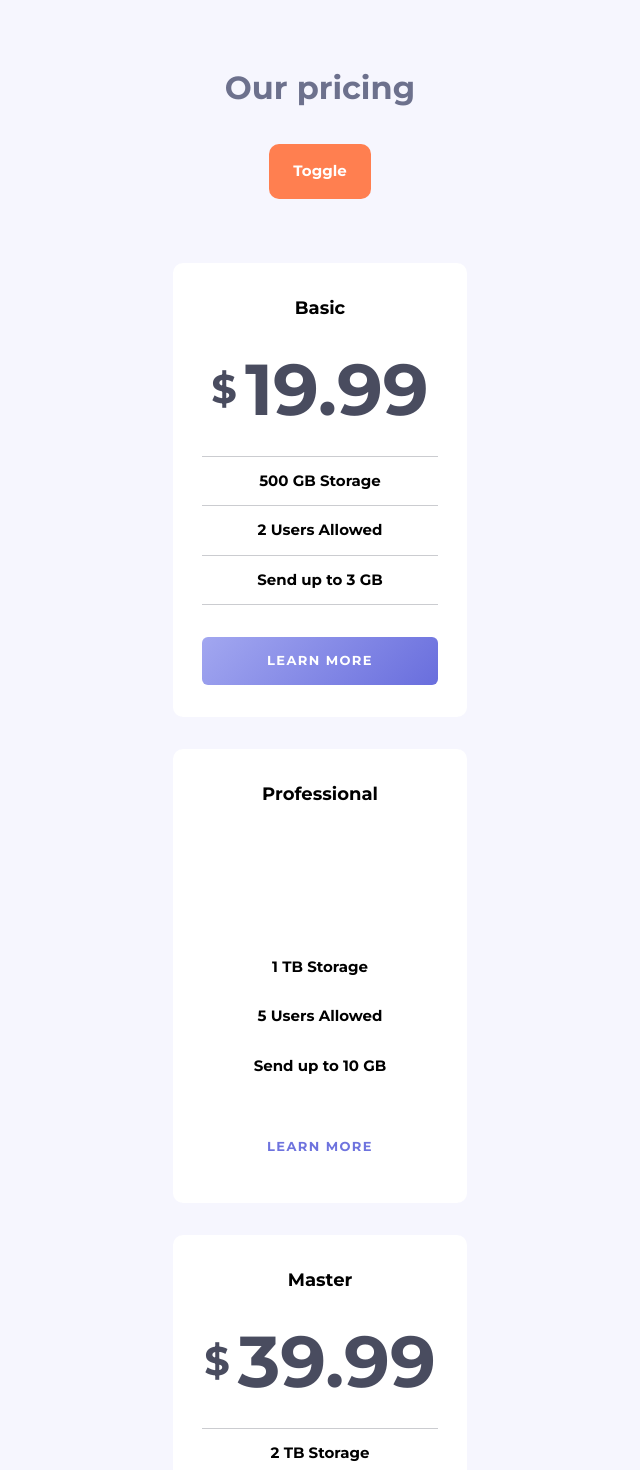
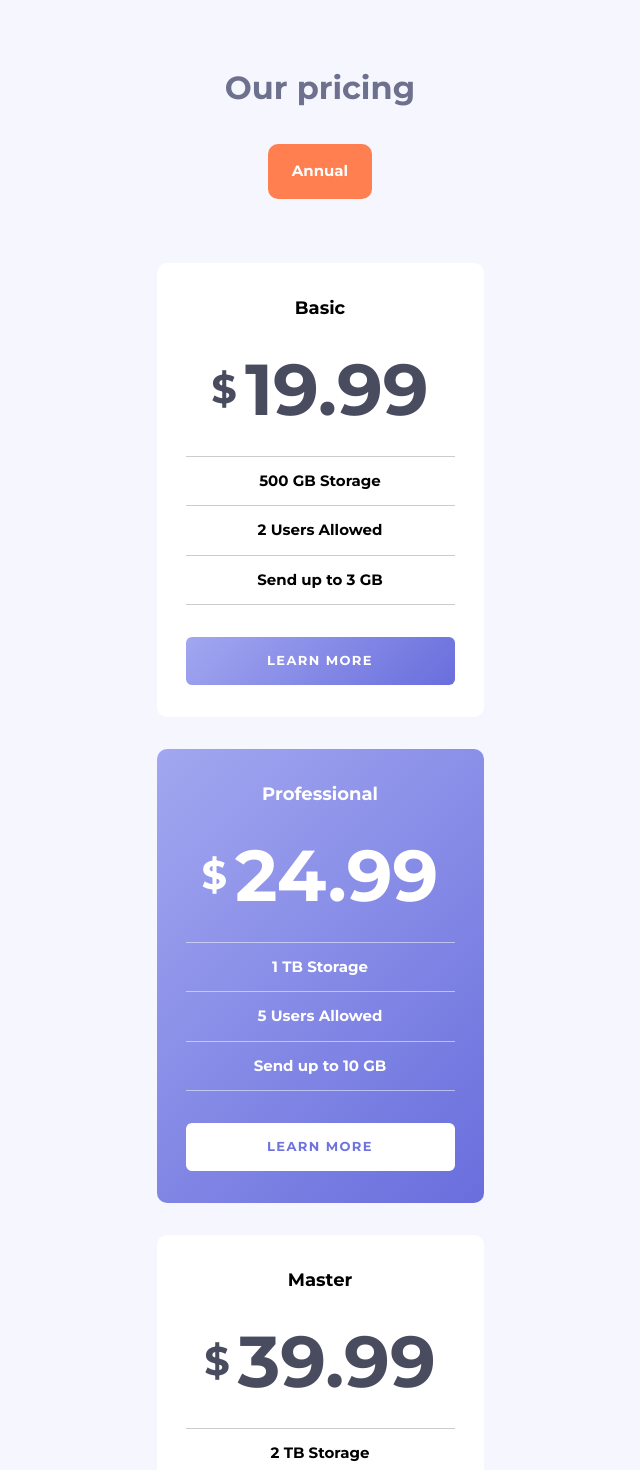
Before and after one commit to mark-tripney/pricing-with-toggle, a Svelte app: page / in a window 1280 px wide. Shown: the top 1470 px of the page, without its empty margins (320-960 px from the left). Built offline with nearby package versions, Linux system fonts and the light colour scheme.

Commit message:
Add monthly/annual toggle (w/ temporary button).

```diff
--- a/src/App.svelte
+++ b/src/App.svelte
@@ -1,36 +1,48 @@
 <script>
-  import Card from './components/Card.svelte';
-  import Footer from './components/Footer.svelte';
-  import Toggle from './components/Toggle.svelte';
+  import Card from "./components/Card.svelte";
+  import Footer from "./components/Footer.svelte";
+  import Toggle from "./components/Toggle.svelte";
+  let monthly = true;
 
   // Card details
   const basicMonthly = {
-    subLevel: 'Basic',
+    subLevel: "Basic",
     price: 19.99,
-    storage: '500 GB',
+    storage: "500 GB",
     users: 2,
     sendLimit: 3,
   };
   const proMonthly = {
-    subLevel: 'Professional',
+    subLevel: "Professional",
     price: 24.99,
-    storage: '1 TB',
+    storage: "1 TB",
     users: 5,
     sendLimit: 10,
   };
   const masterMonthly = {
-    subLevel: 'Master',
+    subLevel: "Master",
     price: 39.99,
-    storage: '2 TB',
+    storage: "2 TB",
     users: 10,
     sendLimit: 20,
   };
-  const handleClick = () => console.log('Clicked');
+  const handleClick = () => {
+    monthly = !monthly;
+    if (monthly) {
+      basicMonthly.price = 19.99;
+      proMonthly.price = 24.99;
+      masterMonthly.price = 39.99;
+    } else {
+      basicMonthly.price = 199.99;
+      proMonthly.price = 249.99;
+      masterMonthly.price = 399.99;
+    }
+  };
 </script>
 
 <main class="site-content">
   <h1>Our pricing</h1>
-  <Toggle on:click={handleClick} />
+  <Toggle on:click={handleClick} {monthly} />
   <Card {...basicMonthly} />
   <div class="highlight">
     <Card {...proMonthly} />
--- a/src/components/Button.svelte
+++ b/src/components/Button.svelte
@@ -19,6 +19,6 @@
   }
   :global(.highlight button) {
     color: var(--highlight-btn);
-    background: hsl(var(--white));
+    background: #fff;
   }
 </style>
--- a/src/components/Card.svelte
+++ b/src/components/Card.svelte
@@ -4,7 +4,7 @@
   export let users;
   export let storage;
   export let sendLimit;
-  import Button from './Button.svelte';
+  import Button from "./Button.svelte";
 </script>
 
 <div class="card">
@@ -26,10 +26,15 @@
     padding-top: 2rem;
     background-color: #fff;
     border-radius: 10px;
-    max-width: 350px;
+    min-width: 327px;
+    max-width: 327px;
     color: var(--gray-blue);
     padding-inline: 29px;
     margin-bottom: 2rem;
+  }
+  :global(.highlight .card) {
+    background: linear-gradient(135deg, #a2a7f0, #696edd);
+    color: #fff;
   }
   .dollar {
     font-size: 2.5rem;
--- a/src/components/Toggle.svelte
+++ b/src/components/Toggle.svelte
@@ -1,6 +1,8 @@
-<script></script>
+<script>
+  export let monthly;
+</script>
 
-<button on:click>Toggle</button>
+<button on:click>{monthly ? 'Annual' : 'Monthly'}</button>
 
 <style>
   button {
@@ -12,4 +14,7 @@
     border-radius: 10px;
     margin-bottom: 4rem;
   }
+  button:hover {
+    background: palevioletred;
+  }
 </style>
```
